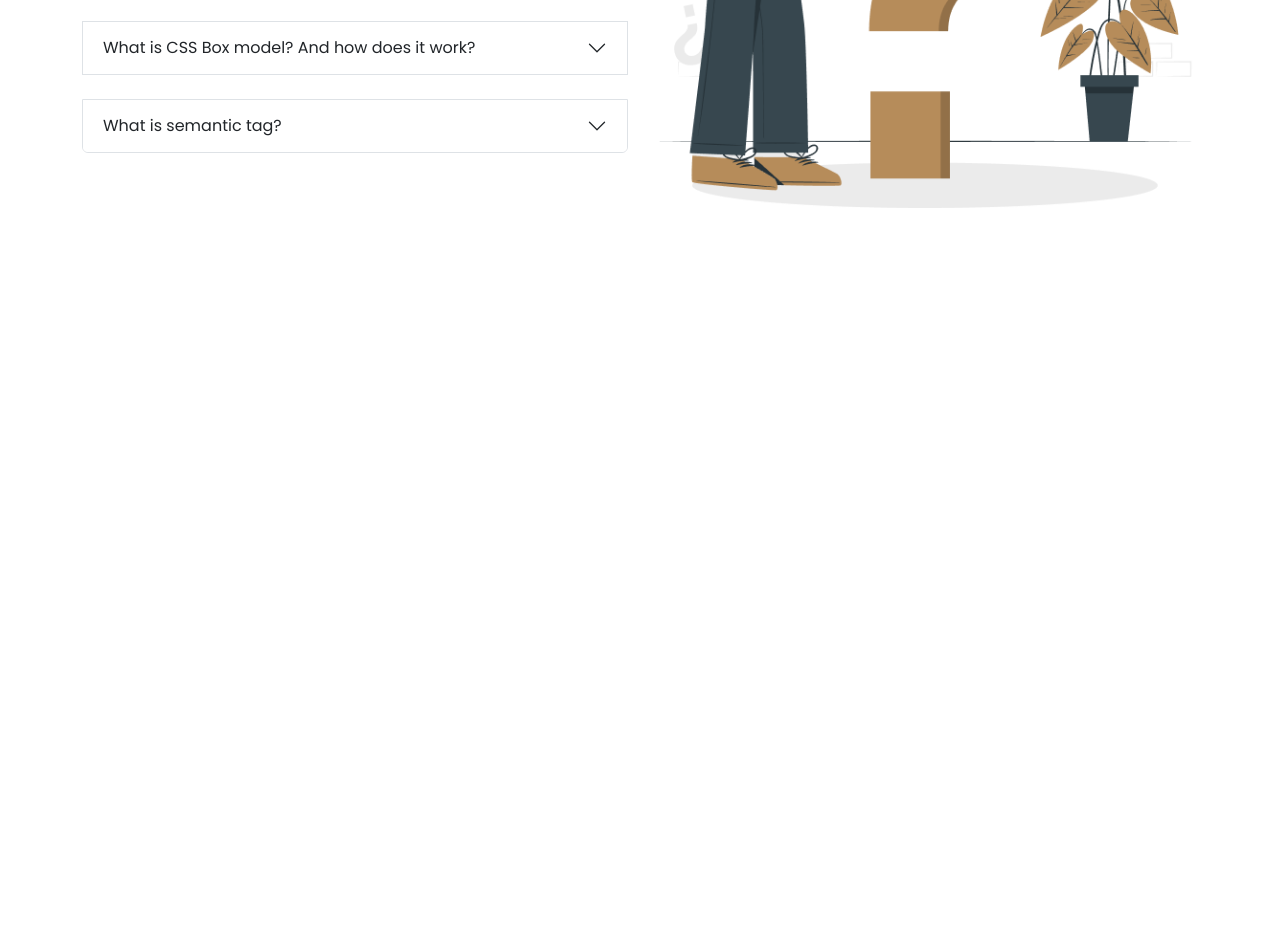
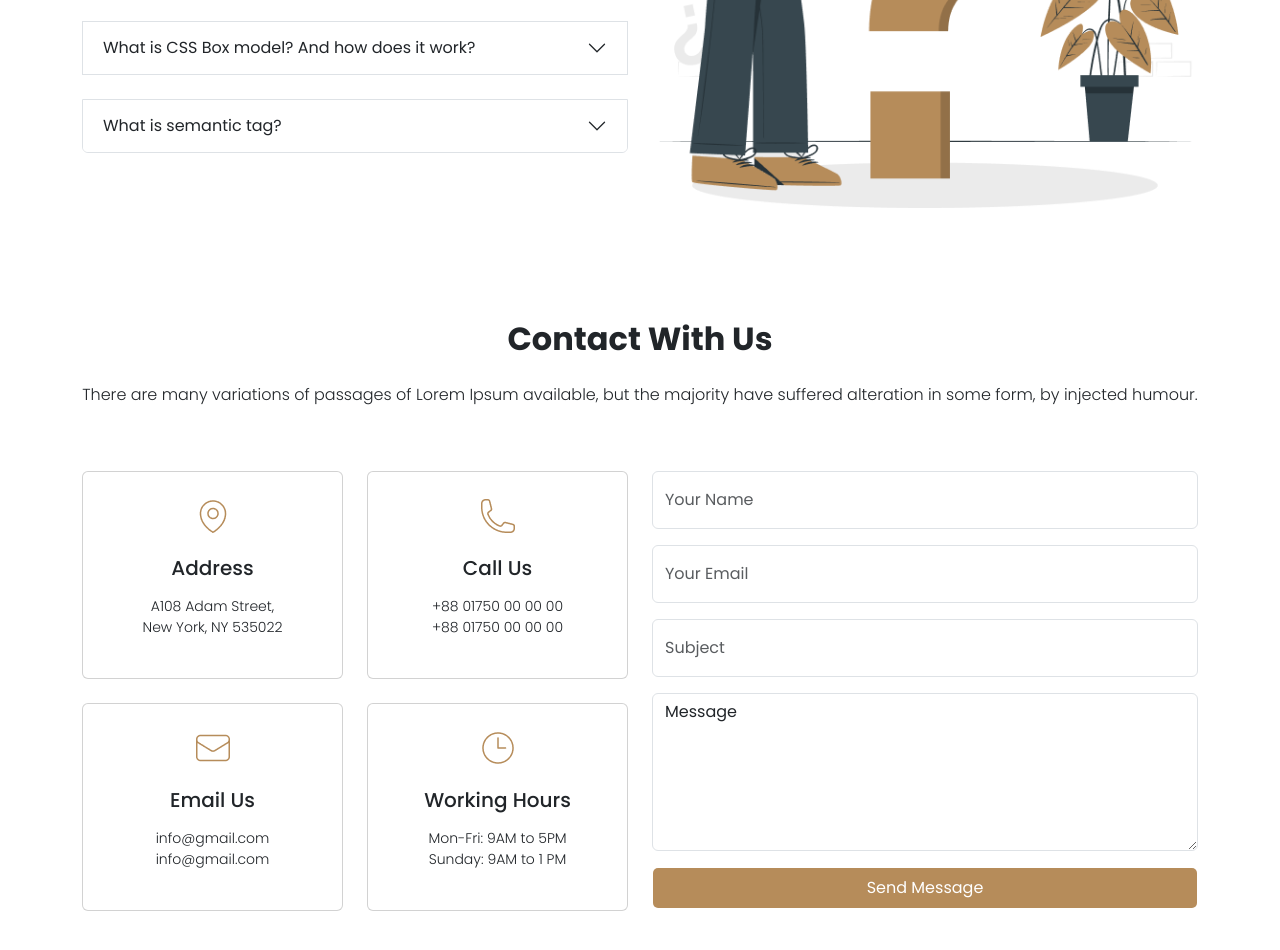
Before and after one commit to Rakibhasan-programmer/legal-house-landing-page, a plain HTML site: page index.html in a window 1280 px wide. Shown: the part 3428-4378 px from the top of the page. Before the commit the page ends 3700 px from the top, so only its background shows below. Drawn offline with nearby package versions, Linux system fonts and the light colour scheme.

Commit message:
contact section done

```diff
--- a/index.html
+++ b/index.html
@@ -296,7 +296,73 @@
         </section>
         <!-- faq section done -->
 
-
+        <section class="container py-5">
+            <div class="text-center">
+                <h3 class="fs-2 fw-bold">Contact With Us</h3>
+                <p class="fw-light pt-3">There are many variations of passages of Lorem Ipsum available, but the majority have suffered alteration in some form, by injected humour.</p>
+            </div>
+            <div class="row pt-5 py-3">
+                <div class="col-md-6">
+                    <div class="row gy-4">
+                        <div class="col-md-6">
+                            <div class="card py-4 text-center">
+                                <div><img class="img-fluid" src="./images/location.png" alt=""></div>
+                                <div class="card-body">
+                                    <h5 class="card-title pt-1 pb-2">Address</h5>
+                                    <p class="card-text small fw-light">A108 Adam Street, <br> New York, NY 535022</p>
+                                </div>
+                            </div>
+                        </div>
+                        <div class="col-md-6">
+                            <div class="card py-4 text-center">
+                                <div><img class="img-fluid" src="./images/call.png" alt=""></div>
+                                <div class="card-body">
+                                    <h5 class="card-title pt-1 pb-2">Call Us</h5>
+                                    <p class="card-text small fw-light">+88 01750 00 00 00<br> +88 01750 00 00 00</p>
+                                </div>
+                            </div>
+                        </div>
+                        <div class="col-md-6">
+                            <div class="card py-4 text-center">
+                                <div><img class="img-fluid" src="./images/email.png" alt=""></div>
+                                <div class="card-body">
+                                    <h5 class="card-title pt-1 pb-2">Email Us</h5>
+                                    <p class="card-text small fw-light">info@gmail.com<br> info@gmail.com</p>
+                                </div>
+                            </div>
+                        </div>
+                        <div class="col-md-6">
+                            <div class="card py-4 text-center">
+                                <div><img class="img-fluid" src="./images/time.png" alt=""></div>
+                                <div class="card-body">
+                                    <h5 class="card-title pt-1 pb-2">Working Hours</h5>
+                                    <p class="card-text small fw-light">Mon-Fri: 9AM to 5PM <br> Sunday: 9AM to 1 PM</p>
+                                </div>
+                            </div>
+                        </div>
+                    </div>
+                </div>
+                <div class="col-md-6">
+                    <div>
+                        <div class="input-group mb-3">
+                            <input type="text" class="form-control py-3" placeholder="Your Name" aria-label="Example text">
+                        </div>
+                        <div class="input-group mb-3">
+                            <input type="text" class="form-control py-3" placeholder="Your Email" aria-label="Example text">
+                        </div>
+                        <div class="input-group mb-3">
+                            <input type="text" class="form-control py-3" placeholder="Subject" aria-label="Example text">
+                        </div>
+                        <div class="input-group mb-3">
+                            <textarea class="form-control" name="" id="" cols="30" rows="6">Message</textarea>
+                        </div>
+                        <div class="input-group mb-3">
+                            <button class="btn btn-first form-control py-2">Send Message</button>
+                        </div>
+                    </div>
+                </div>
+            </div>
+        </section>
     </main>
 
 
```
